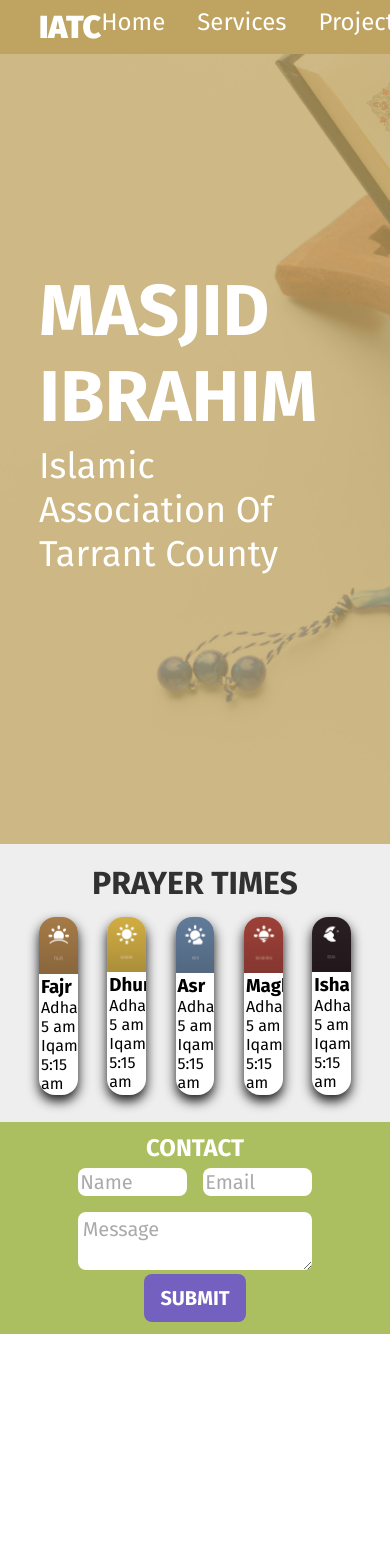
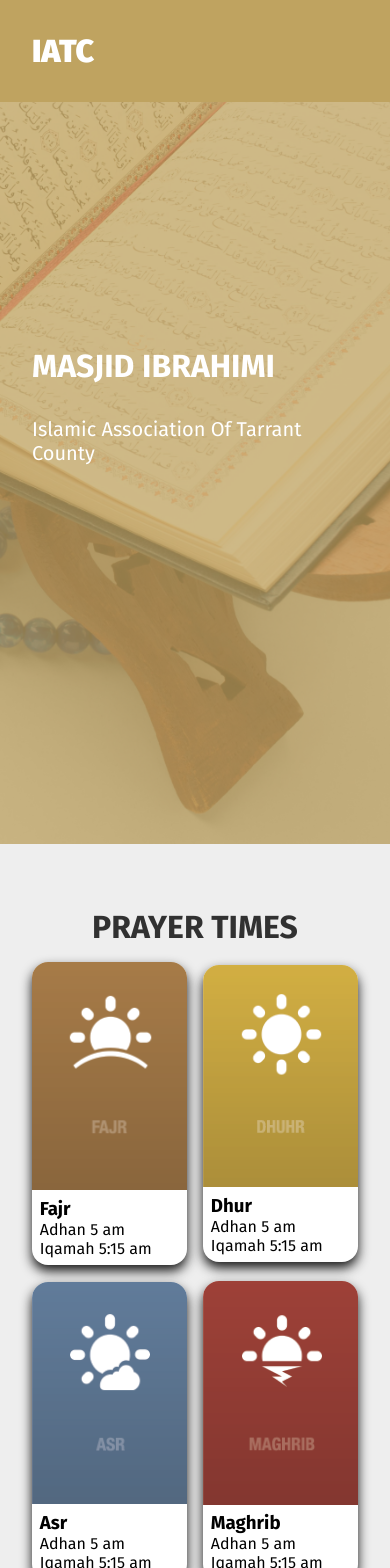
Before and after one commit to wajaat-shah-mac-in-cloud/iatc_project, an Angular app: page / in a window 390 px wide. Shown: the top 1568 px of the page. Before the commit the page ends 1334 px from the top, so only its background shows below. Built offline with nearby package versions, Linux system fonts and the light colour scheme.

Commit message:
Update Styling

```diff
--- a/src/app/header/header.component.scss
+++ b/src/app/header/header.component.scss
@@ -8,13 +8,15 @@ header {
     background-color: #BFA360;
 
     .container {
-        padding-top: 2%;
-        padding-bottom: 2%;
+        padding-top: 32px;
+        padding-bottom: 32px;
         display: flex;
         justify-content: space-between;
+        align-items: center;
 
         h2 {
             color: inherit;
+            text-transform: uppercase;
             font-size: 32px;
 
             font-weight: 900;
@@ -22,12 +24,16 @@ header {
 
         nav {
             display: grid;
-            grid-gap: 2rem;
+            grid-gap: 16px;
             grid-template-columns: repeat(4, auto);
+
+            @media (max-width: 767px) {
+				display: none;
+			}
 
             a {
                 color: inherit;
-                font-size: 24px;
+                font-size: 20px;
                 text-decoration: none;
             }
         }
--- a/src/app/home/banner/banner.component.html
+++ b/src/app/home/banner/banner.component.html
@@ -1,7 +1,7 @@
 <section class="banner">
     <div class="container">
         <h1>
-            Masjid Ibrahim <br class="hide-mob"/>
+            Masjid Ibrahimi <br class="hide-mob"/>
         </h1>
         <h3>Islamic Association Of Tarrant County</h3>
     </div>
--- a/src/app/home/banner/banner.component.scss
+++ b/src/app/home/banner/banner.component.scss
@@ -1,13 +1,12 @@
 section.banner {
-    // color: #B6B96E;
     color: #FFF;
+    position: relative;
     min-height: 100vh;
     display: flex;
     align-items: center;
 
-    position: relative;
     background-image: url('../../../assets/images/homepage.jpg');
-    background-position: center;
+    background-position: top right;
     background-size: cover;
 
     &:after  {
@@ -29,13 +28,22 @@ section.banner {
 
         h1 {
             font-size: 72px;
-            margin-bottom: 1%;
+            margin-bottom: 32px;
             text-transform: uppercase;
+
+            @media (max-width: 767px) {
+                font-size: 32px;
+            }
         }
 
         h3 {
             font-size: 36px;
             font-weight: 400;
+            margin-bottom: 32px;
+
+            @media (max-width: 767px) {
+                font-size: 20px;
+            }
         }
     }
 }
--- a/src/app/home/contact/contact.component.scss
+++ b/src/app/home/contact/contact.component.scss
@@ -2,27 +2,27 @@
     background-color: #ACBF60;
 
     .container {
-        padding-top: 3%;
-        padding-bottom: 3%;
+        padding-top: 64px;
+        padding-bottom: 64px;
 
         h2 {
             color: #FFF;
-            text-align: center;
-            margin-bottom: 2%;
-            text-transform: uppercase;
         }
 
         form {
-
             display: block;
             margin: 0 auto;
-            max-width: 75%;
+            max-width: 680px;
 
             .form-grid {
                 display: grid;
                 grid-gap: 16px;
                 grid-template-columns: repeat(2, 1fr);
-                margin-bottom: 2%;
+                margin-bottom: 16px;
+
+                @media (max-width: 767px) {
+                    grid-template-columns: 1fr;
+                }
 
                 .form-element, .form-area {
                     appearance: none;
@@ -34,8 +34,9 @@
                     width: 100%;
                     background-color: #FFF;
                     border-radius: 8px;
-                    padding: 2%;
-                    font-size: 20px;
+
+                    padding: 16px;
+						font-size: 20px;
                     color: #313131;
 
                     &::placeholder {
@@ -50,7 +51,7 @@
             }
 
             .right-align {
-                text-align: center;
+                text-align: right;
             }
         }
     }
--- a/src/app/home/prayers/prayers.component.scss
+++ b/src/app/home/prayers/prayers.component.scss
@@ -1,9 +1,9 @@
 .prayers {
     background-color: #EEE;
-    padding-bottom: 5%;
+    padding-bottom: 32px;
     .container {
-        padding-top: 5%;
-        padding-bottom: 2%;
+        padding-top: 64px;
+			padding-bottom: 64px;
 
         h2 {
             text-align: center;
@@ -15,9 +15,33 @@
         }
 
         .prayers-grid {
+
             display: grid;
             grid-template-columns: repeat(5, 1fr);
-            grid-gap: 9.5%;
+            grid-gap: 16px;
+
+            @media (max-width: 1024px) {
+                grid-template-columns: repeat(3, 1fr);
+            }
+
+            @media (max-width: 767px) {
+                grid-template-columns: repeat(2, 1fr);
+                :nth-child(1) {
+                    margin: auto;
+                }
+                :nth-child(2) {
+                    margin: auto;
+                }
+                :nth-child(3) {
+                    margin: auto;
+                }
+                :nth-child(4) {
+                    margin: auto;
+                }
+                :nth-child(5) {
+                    margin: auto;
+                }
+            }
 
             .prayer {
                 background-color: #FFF;
--- a/src/styles.scss
+++ b/src/styles.scss
@@ -6,11 +6,44 @@
     font-family: 'Fira Sans', sans-serif;
 }
 
+.container {
+    width: 100%;
+    max-width: 1600px;
+    margin: 0 auto;
+    padding-left: 128px;
+    padding-right: 128px;
+
+    @media (max-width: 1024px) {
+		padding-left: 64px;
+		padding-right: 64px;
+	}
+
+	@media (max-width: 767px) {
+		padding-left: 32px;
+		padding-right: 32px;
+	}
+}
+
+@media (min-width: 768px) {
+	.mobile-nav {
+		display: none;
+	}
+}
+
 img {
     max-width: 100%;
 }
 
-body {}
+section {
+	h2 {
+		text-align: center;
+		margin-bottom: 32px;
+		text-transform: uppercase;
+
+		color: #313131;
+		font-size: 36px;
+	}
+}
 
 .button {
 	appearance: none;
@@ -29,12 +62,8 @@ body {}
 	text-transform: uppercase;
 	font-weight: 700;
 	cursor: pointer;
+
+    @media (max-width: 767px) {
+		font-size: 18px;
+	}
 }
-
-.container {
-    width: 100%;
-    max-width: 100%;
-    margin: 0 auto;
-    padding-left: 10%;
-    padding-right: 10%;
-}
```
Also changed, not shown: 1 other file (tests, documents, lock files or other folders).
